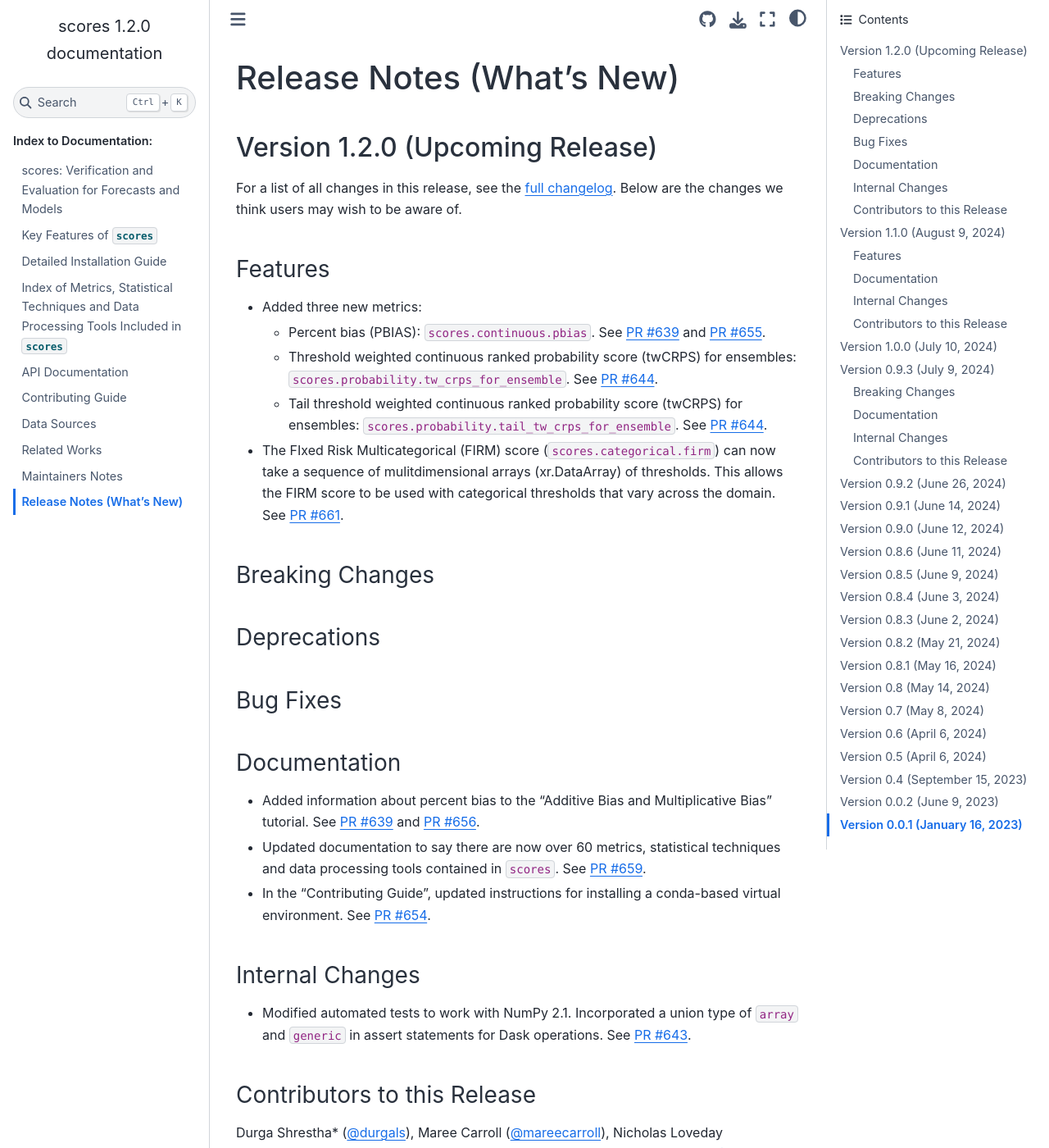
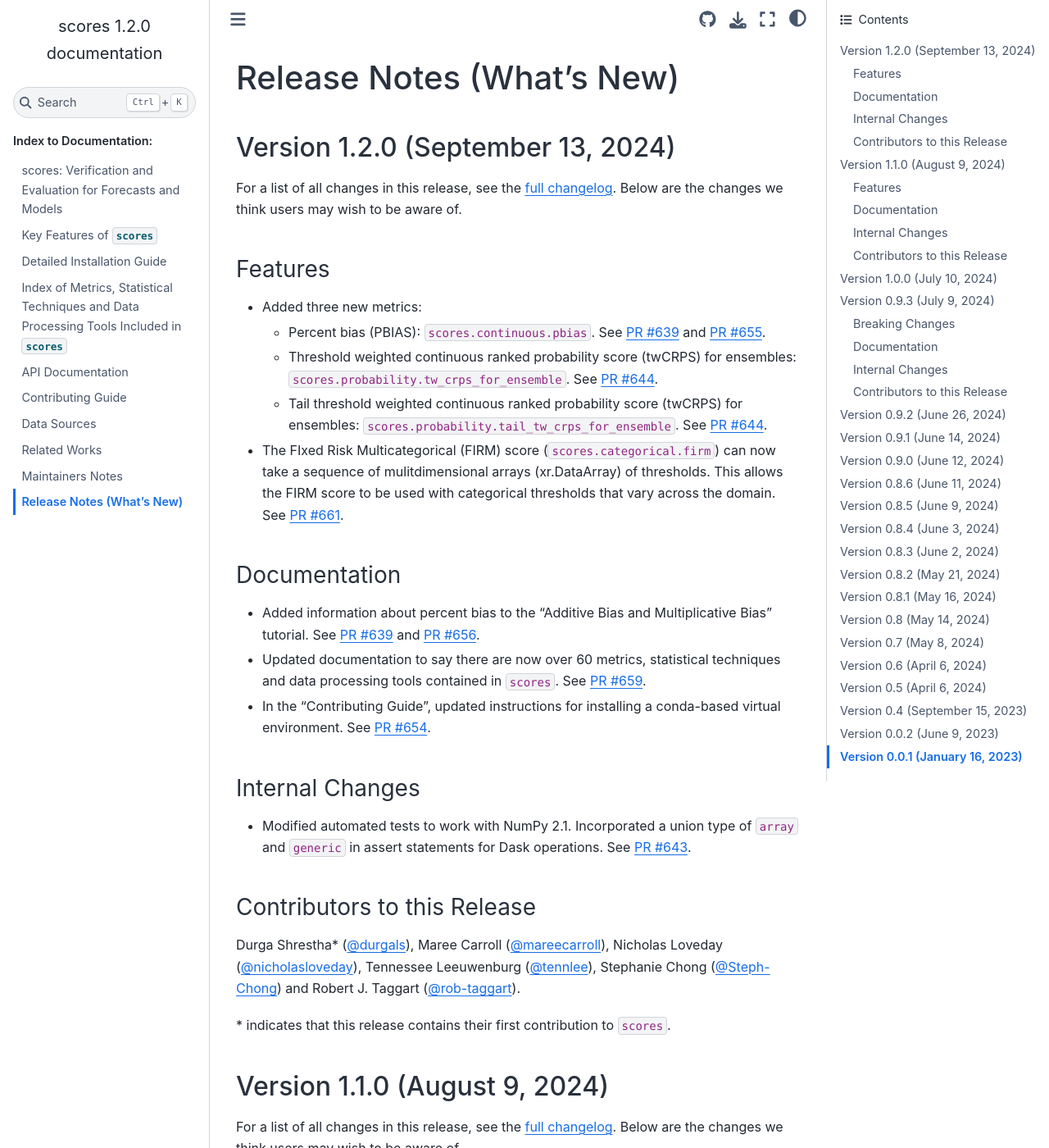
Before and after one commit to nci/scores, a Sphinx documentation site: the page built from docs/release_notes.md, in a window 1280 px wide and 1400 px high. Shown: the whole window at 82% size. Built offline with Sphinx 7.4.7 and the Sphinx Book theme 1.1.4, drawn with Linux system fonts in a browser that asks for light colours; pages that are not in the unit, such as notebooks, are missing from menus.

Commit message:
Update release notes

```diff
--- a/docs/release_notes.md
+++ b/docs/release_notes.md
@@ -1,8 +1,8 @@
 # Release Notes (What's New)
 
-## Version 1.2.0 (Upcoming Release)
+## Version 1.2.0 (September 13, 2024)
 
-For a list of all changes in this release, see the [full changelog](https://github.com/nci/scores/compare/1.1.0...develop). Below are the changes we think users may wish to be aware of.
+For a list of all changes in this release, see the [full changelog](https://github.com/nci/scores/compare/1.1.0...1.1.2). Below are the changes we think users may wish to be aware of.
 
 ### Features
 
@@ -12,19 +12,11 @@ For a list of all changes in this release, see the [full changelog](https://gith
 	- Tail threshold weighted continuous ranked probability score (twCRPS) for ensembles: `scores.probability.tail_tw_crps_for_ensemble`. See [PR #644](https://github.com/nci/scores/pull/644).
 - The FIxed Risk Multicategorical (FIRM) score (`scores.categorical.firm`) can now take a sequence of mulitdimensional arrays (xr.DataArray) of thresholds. This allows the FIRM score to be used with categorical thresholds that vary across the domain. See [PR #661](https://github.com/nci/scores/pull/661).
 
-### Breaking Changes
-
-### Deprecations
-
-### Bug Fixes
-
 ### Documentation
 
 - Added information about percent bias to the "Additive Bias and Multiplicative Bias" tutorial. See [PR #639](https://github.com/nci/scores/pull/639) and [PR #656](https://github.com/nci/scores/pull/656).
 - Updated documentation to say there are now over 60 metrics, statistical techniques and data processing tools contained in `scores`. See [PR #659](https://github.com/nci/scores/pull/659).
 - In  the "Contributing Guide", updated instructions for installing a conda-based virtual environment. See [PR #654](https://github.com/nci/scores/pull/654).
-
-
 
 ### Internal Changes
 
```
